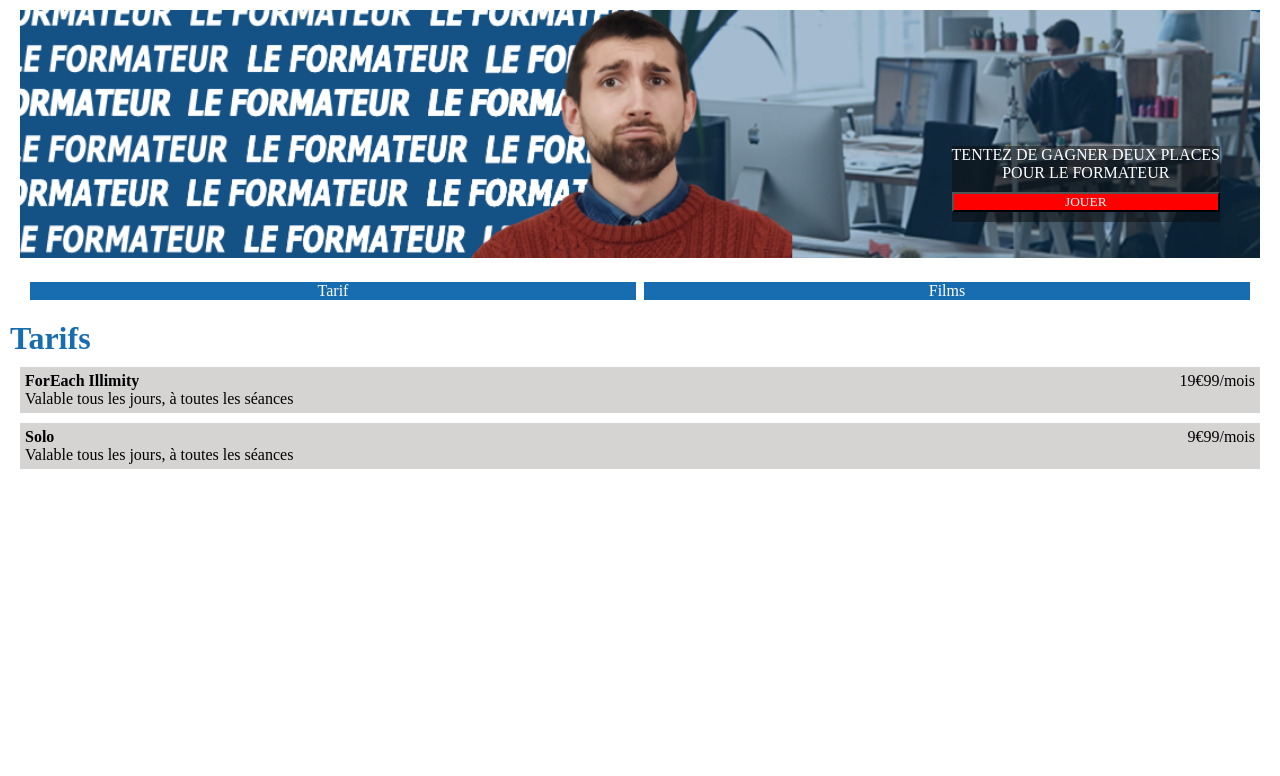
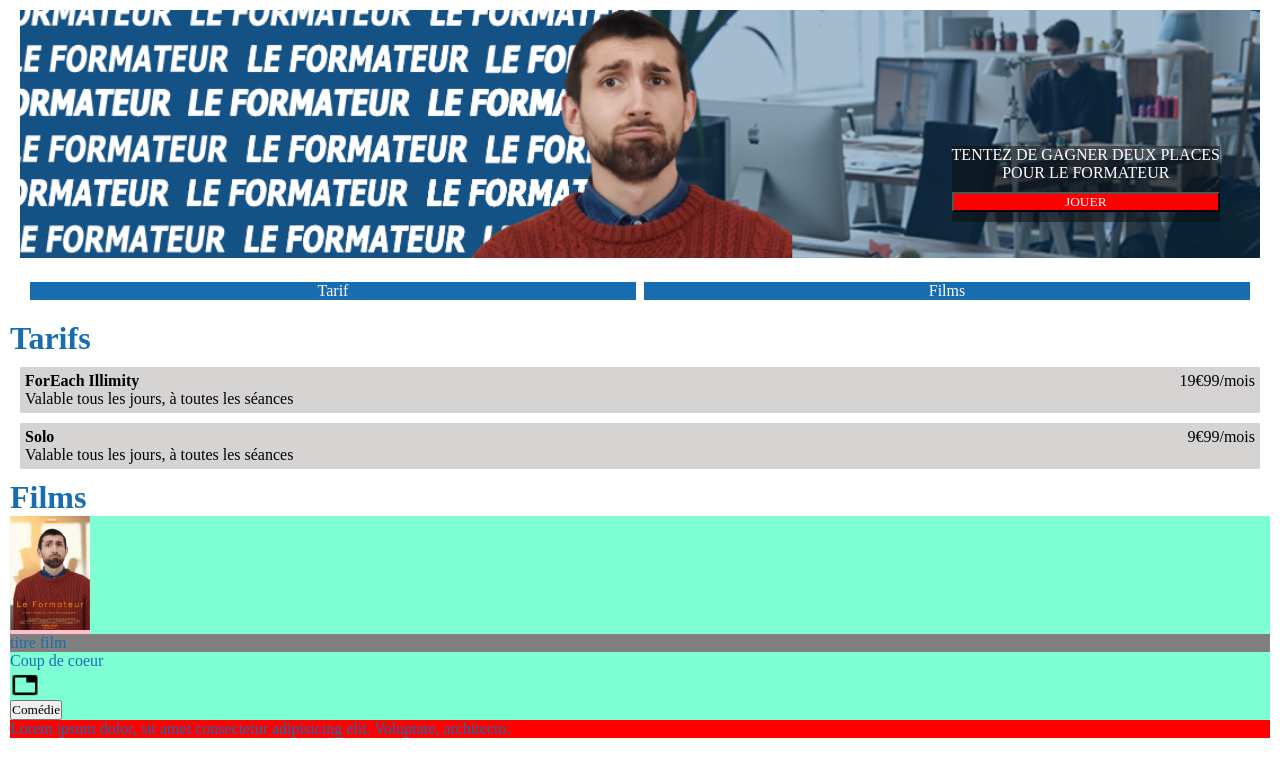
Before and after one commit to David59000/ForEach-cinema, a plain HTML site: page exemples/index.html in a window 1280 px wide. Drawn offline with Linux system fonts and the light colour scheme.

Commit message:
traitement_de_arborescence

```diff
--- a/exemples/index.css
+++ b/exemples/index.css
@@ -64,6 +64,10 @@ img {
     background-color: white;
     color: #186CB0 ;
 }
+#container_films {
+    background-color: white;
+    color: #186CB0 ;
+}
 #films {
     background-color: #186CB0;
     color: white;
@@ -77,16 +81,34 @@ img {
     color: black;
     background-color: rgb(214, 211, 211);
     padding: 5px;
-
 }
 #abo_illimity {
     display: flex;
     justify-content: space-between;
     width: 100%;
 }
-
 #container_general {
     margin: 10px;
+}
+#container_type_film {
+    background-color: rgb(17, 240, 95);
+}
+#presentation {
+    background-color: aquamarine;
+}
+#image_film {
+    background-color: pink;
+    width: 80px;
+}
+#titre_film {
+    background-color: gray;
+}
+#image_etoiles {
+    width: 30px;
+    height: 30px;
+}
+#synopsis {
+    background-color: red;
 }
 @media screen and (max-width: 480px) {
 
--- a/exemples/index.html
+++ b/exemples/index.html
@@ -55,7 +55,32 @@
                 </div>
 
             </div>
+        </div>
+        <div id="container_films">
+            <h1>Films</h1>
+            <div id="container_type_film">
+                <div id="presentation">
+                    <div id="image_film">
+                        <img src="../assets/images/moviesImages/le_formateur_poster.JPG" alt="">
+                    </div>
+                    <div id="titre_film">
+                        <p>titre film</p>
+                    </div>
+                    <div id="bouton_coup_de_coeur">
+                        <p>Coup de coeur</p>
+                    </div>
 
+                    <div id="image_etoiles">
+                        <img src="../assets/icons/tab_FILL0_wght400_GRAD0_opsz24.png" alt="">
+                    </div>
+                    <div id="comedie_button">
+                        <button>Comédie</button>
+                    </div>
+                    <div id="synopsis">
+                        <p>Lorem ipsum dolor, sit amet consectetur adipisicing elit. Voluptate, architecto.</p>
+                    </div>
+                </div>
+            </div>
         </div>
     </div>
 
```
